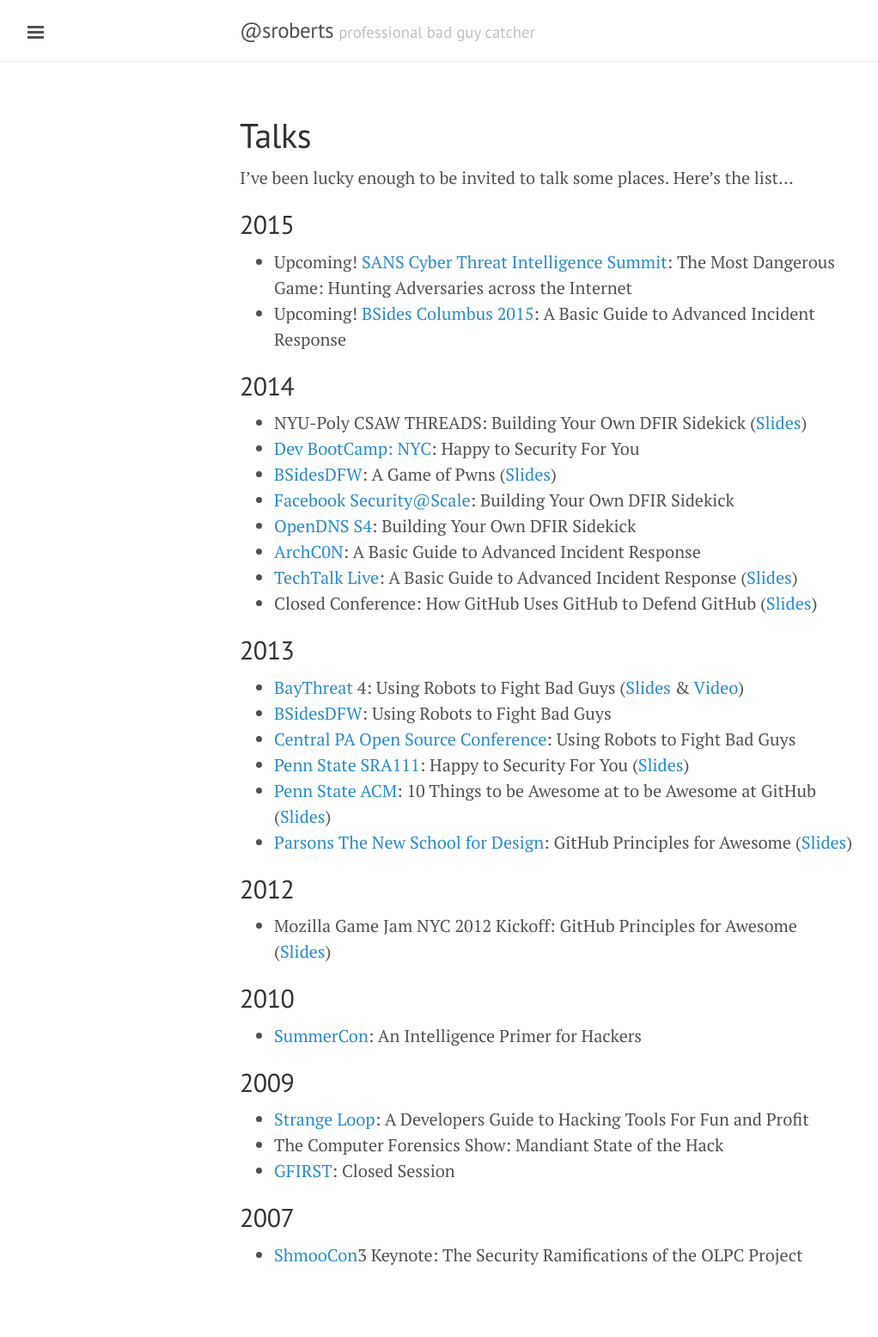
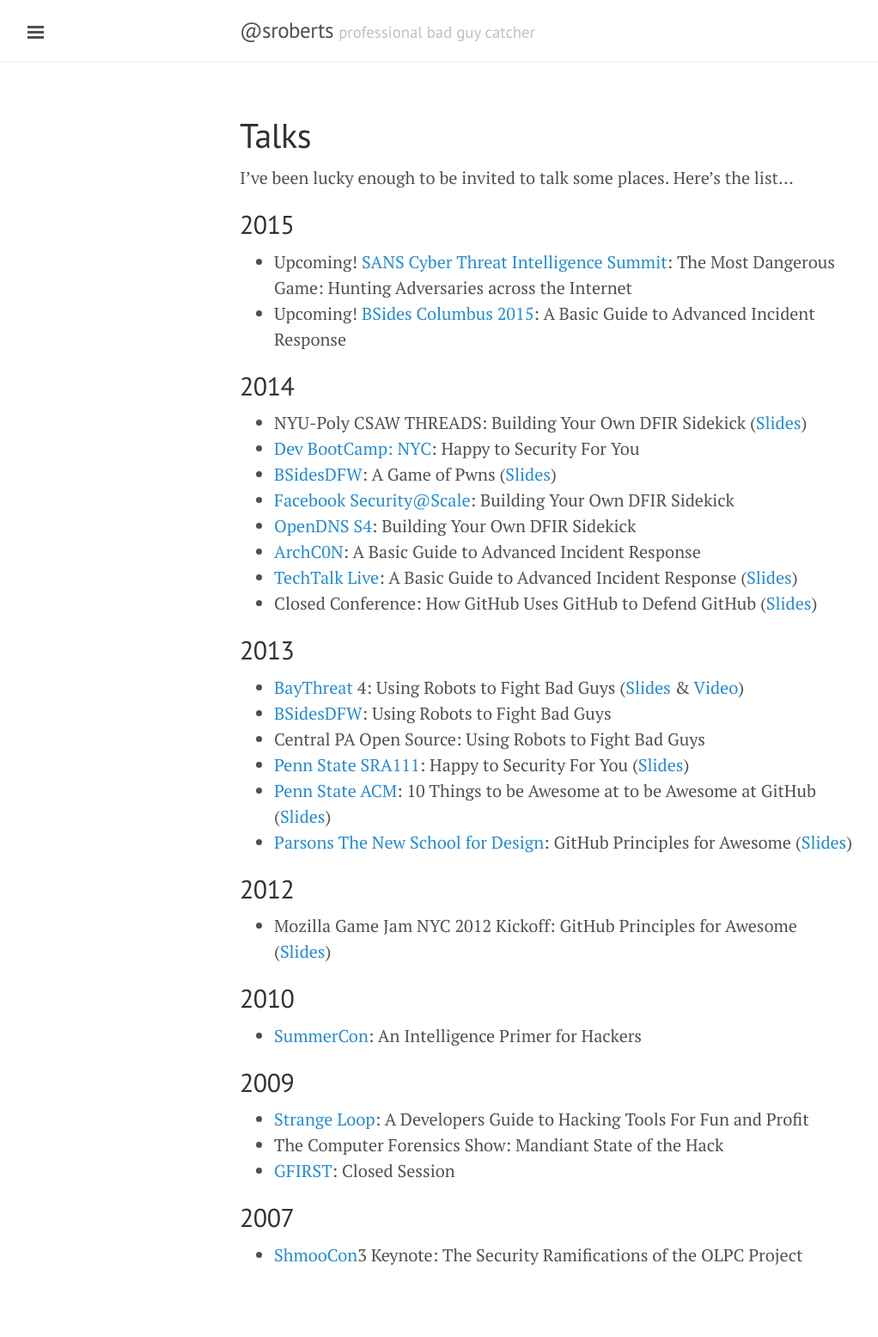
Before and after one commit to sroberts/sroberts.github.io, a Jekyll site: the page built from talks.md, in a window 1280 px wide. Shown: the whole page at 86% size, without its empty margins (1-1023 px from the left). Built offline with Jekyll 4.4.1, drawn with Linux system fonts in a browser that asks for light colours; nearby versions of some CDN libraries.

Commit message:
removed broken links

```diff
--- a/talks.md
+++ b/talks.md
@@ -26,7 +26,7 @@
 ## 2013
 - [BayThreat](http://www.baythreat.org) 4: Using Robots to Fight Bad Guys ([Slides](https://speakerdeck.com/sroberts/using-robots-to-fight-bad-guys) & [Video](http://www.youtube.com/watch?v=PFvI0m_JkDE))
 - [BSidesDFW](http://www.securitybsides.com/w/page/60987881/BSidesDFW): Using Robots to Fight Bad Guys
-- [Central PA Open Source Conference](http://cposc.org): Using Robots to Fight Bad Guys
+- Central PA Open Source: Using Robots to Fight Bad Guys
 - [Penn State SRA111](http://ist.psu.edu/future-students/sra-111): Happy to Security For You ([Slides](https://github.com/sroberts/happy-to-security))
 - [Penn State ACM](http://acm.psu.edu): 10 Things to be Awesome at to be Awesome at GitHub ([Slides](https://speakerdeck.com/sroberts/10-things-to-be-awesome-at-to-be-awesome-at-github))
 - [Parsons The New School for Design](http://www.newschool.edu/parsons/): GitHub Principles for Awesome ([Slides](https://speakerdeck.com/sroberts/introduction-and-8-things-to-be-good-at-github))
```
Also changed, not shown: _posts/2014-05-14-using-robots-to-fight-bad-guys.md (+1 -1 lines).
